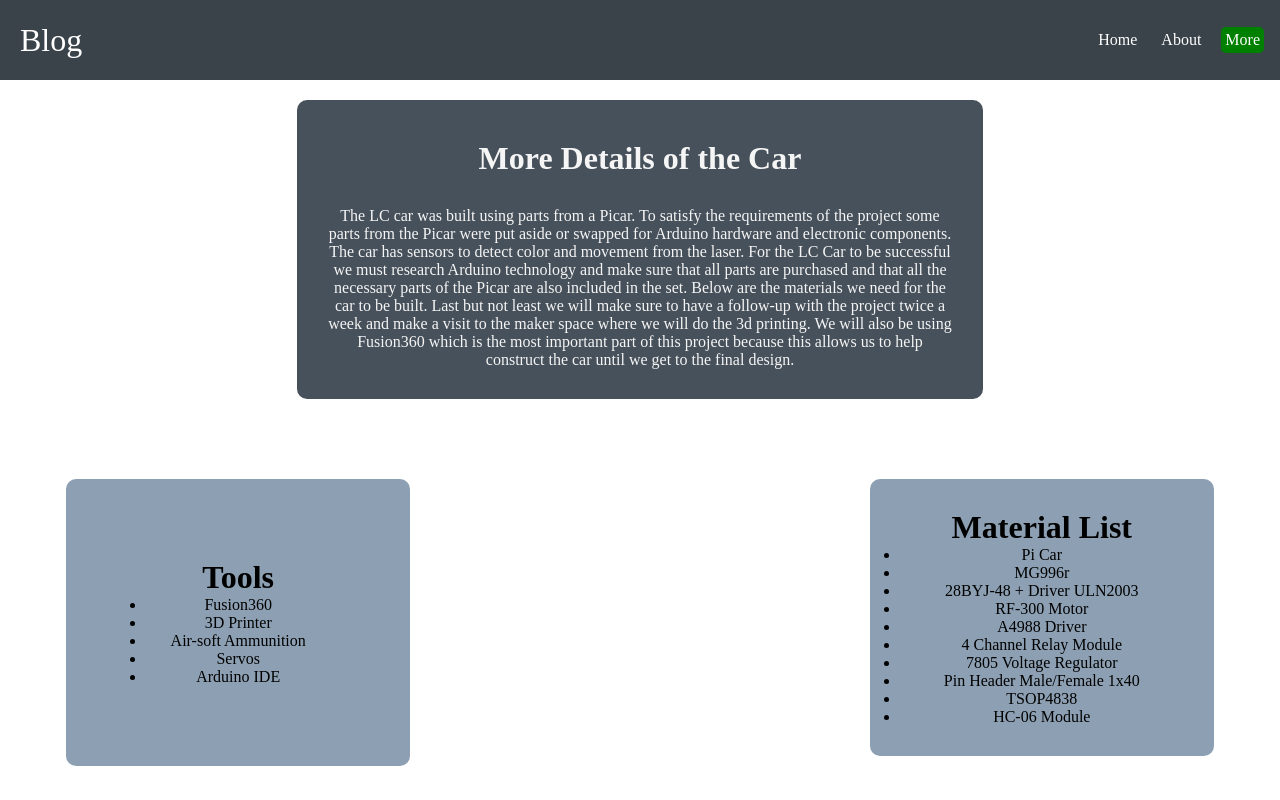
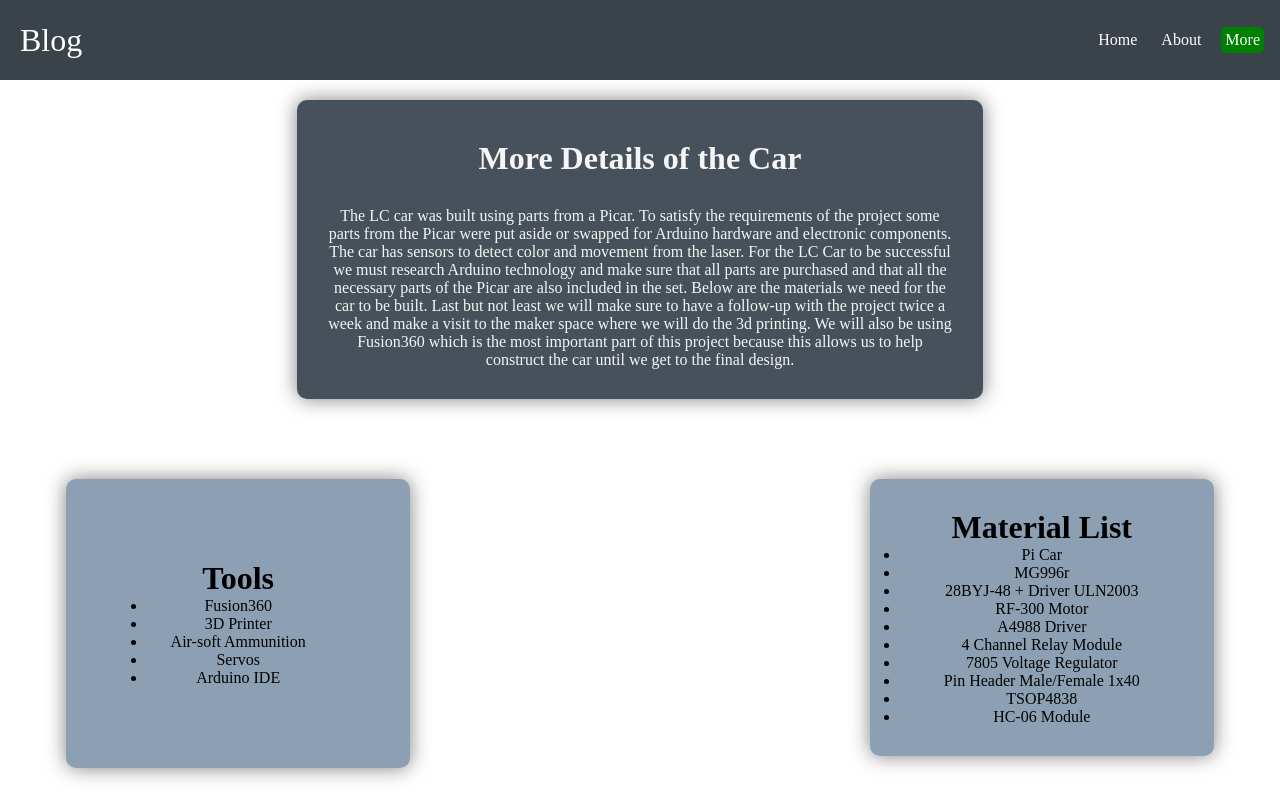
Before and after one commit to sameer3841/mp-app, a React (Create React App) app: page /more in a window 1280 px wide. Built offline with nearby package versions, Linux system fonts and the light colour scheme; a web font is replaced by a local one.

Commit message:
made some changes

```diff
--- a/src/App.css
+++ b/src/App.css
@@ -68,7 +68,7 @@
   width: 60%; /* Increased width */
   padding: 40px; /* Increased padding */
   border-radius: 20px; /* Rounded corners */
-  box-shadow: 0 0 20px rgba(0, 0, 0, 0.1); /* Shadow effect */
+  box-shadow: 0 0 20px rgba(0, 0, 0, 0.3); /* Shadow effect */
   text-align: center; /* Center text */
   min-width: 500px;
 }
--- a/src/pages/Home.css
+++ b/src/pages/Home.css
@@ -11,19 +11,19 @@ ul.li {
     border-radius: 10px;
 
 }
-.material {
+div.material {
     float: right;
     padding: 30px;
     width: 50%;
-    margin-left: 20px;
+    box-shadow: 0 0 20px rgba(0, 0, 0, 0.5);
 }
 
-.tools {
+div.tools {
     float: left;
     clear: left;
     width: 50%;
-    padding: 80px;
-    margin-right: 20px;
+    padding: 81px;
+    box-shadow: 0 0 20px rgba(0, 0, 0, 0.5);
 }
 
 .listing {
@@ -40,6 +40,7 @@ div.containerHome {
     padding: 20px;
     border-radius: 10px;
     margin-top: 20px;
+    box-shadow: 0 0 20px rgba(0, 0, 0, 0.5);
 
 }
 
@@ -51,6 +52,7 @@ div.morecontainer{
     padding: 20px;
     border-radius: 10px;
     margin-top: 20px;
+    box-shadow: 0 0 20px rgba(0, 0, 0, 0.5);
 }
 div.containerHome2 {
     background-color: rgb(71, 81, 91);
@@ -61,6 +63,7 @@ div.containerHome2 {
     padding: 20px;
     border-radius: 10px;
     margin-top: 40px;
+    box-shadow: 0 0 20px rgba(0, 0, 0, 0.5);
 }
 
 .text {
```
